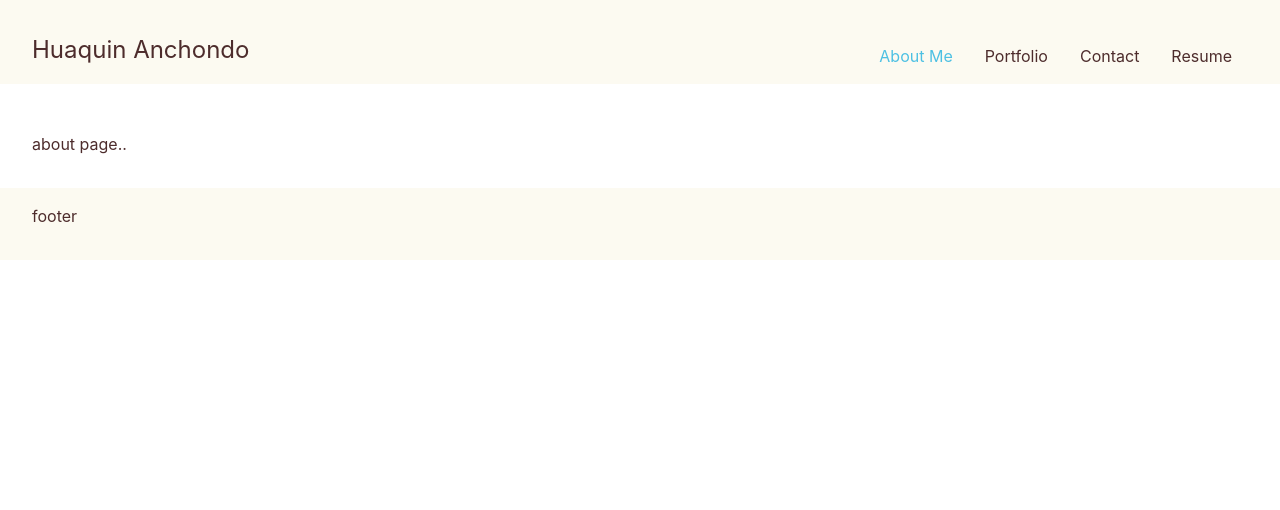
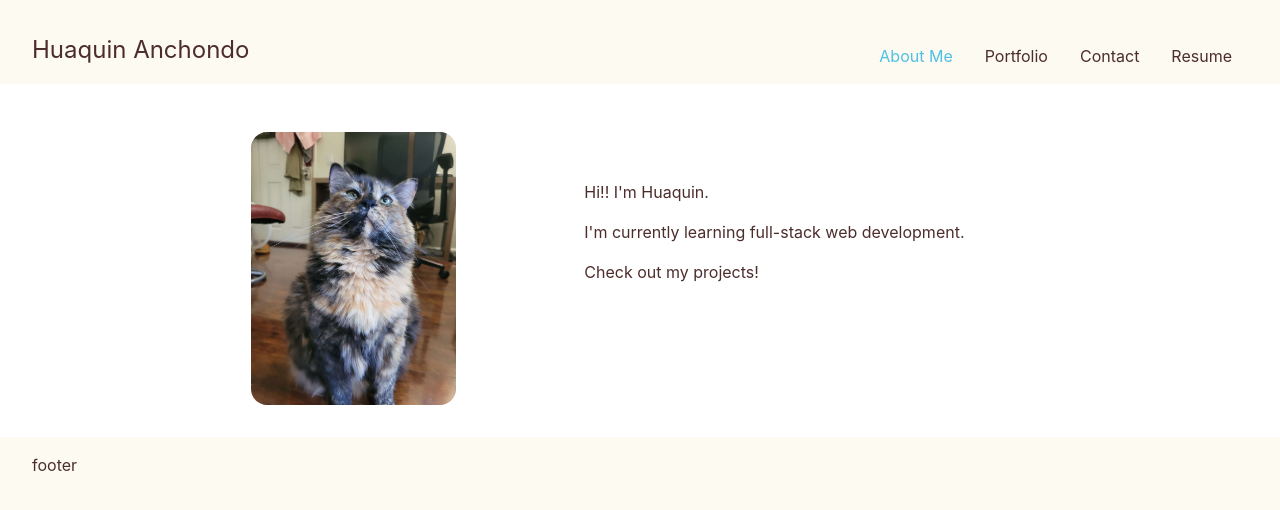
Before and after one commit to desktopbuddy/react-portfolio, a React (Vite) app: page / in a window 1280 px wide. Shown: the top 510 px of the page. Built offline with nearby package versions, Linux system fonts and the light colour scheme.

Commit message:
about page

```diff
--- a/src/App.css
+++ b/src/App.css
@@ -1,9 +1,9 @@
 #root {
-  max-width: 1280px;
   /* margin: 0 auto;
   padding: 2rem; */
   text-align: left;
   color: rgb(77, 44, 44);
+  background-color: rgb(252, 250, 241);
 }
 
 a {
@@ -23,6 +23,7 @@ header, footer {
 
 main {
   padding: 3rem 2rem 2rem;
+  background-color: white;
 }
 header {
   justify-content: space-between;
@@ -56,3 +57,24 @@ nav {
 .nav-item > a {
   font-weight: normal;
 }
+section {
+  width: 80vw;
+  margin: 0 auto;
+}
+
+#about-section {
+  display: flex;
+  flex-direction: row;
+  gap: 4rem;
+  place-content: center;
+}
+
+#about-img {
+  max-width: 20%;
+  height: auto;
+  border-radius: 16px;
+}
+
+#about-text {
+  margin: 2rem 4rem;
+}
--- a/src/components/pages/About.jsx
+++ b/src/components/pages/About.jsx
@@ -1,5 +1,12 @@
 export default function About() {
   return (
-    <div>about page..</div>
+    <section id="about-section">
+      <img id="about-img" src="/aba.jpg" alt="Picture of my cat Aba" />
+      <div id="about-text">
+        <p>Hi!! I'm Huaquin.</p>
+        <p>I'm currently learning full-stack web development.</p>
+        <p>Check out my projects!</p>
+      </div>
+    </section>
   )
 }
--- a/src/index.css
+++ b/src/index.css
@@ -2,7 +2,7 @@
   font-family: Inter, system-ui, Avenir, Helvetica, Arial, sans-serif;
   line-height: 1.5;
   font-weight: 400;
-
+  background-color: rgb(252, 250, 241);
   font-synthesis: none;
   text-rendering: optimizeLegibility;
   -webkit-font-smoothing: antialiased;
```
Also changed, not shown: public/aba.jpg (added).
